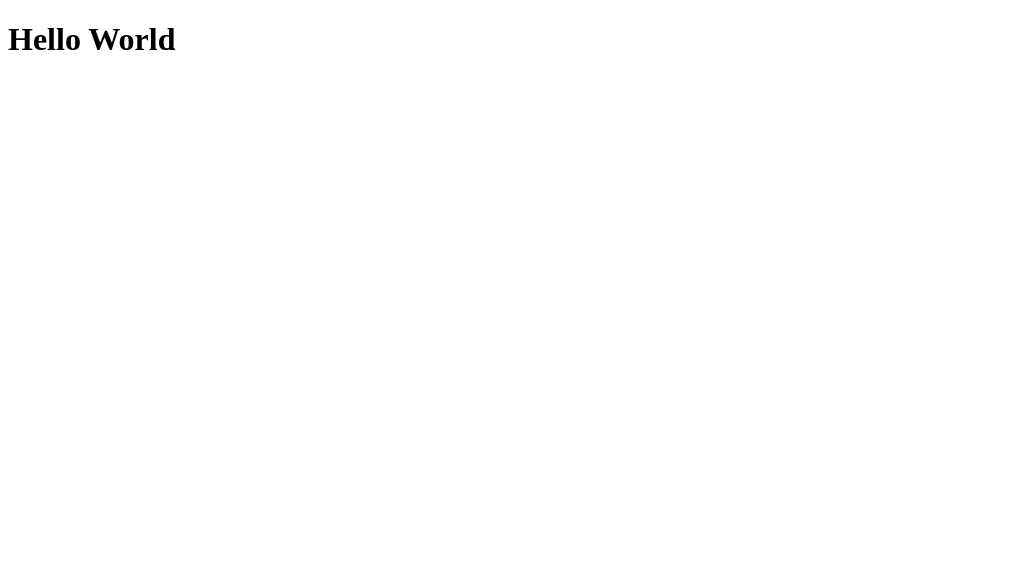
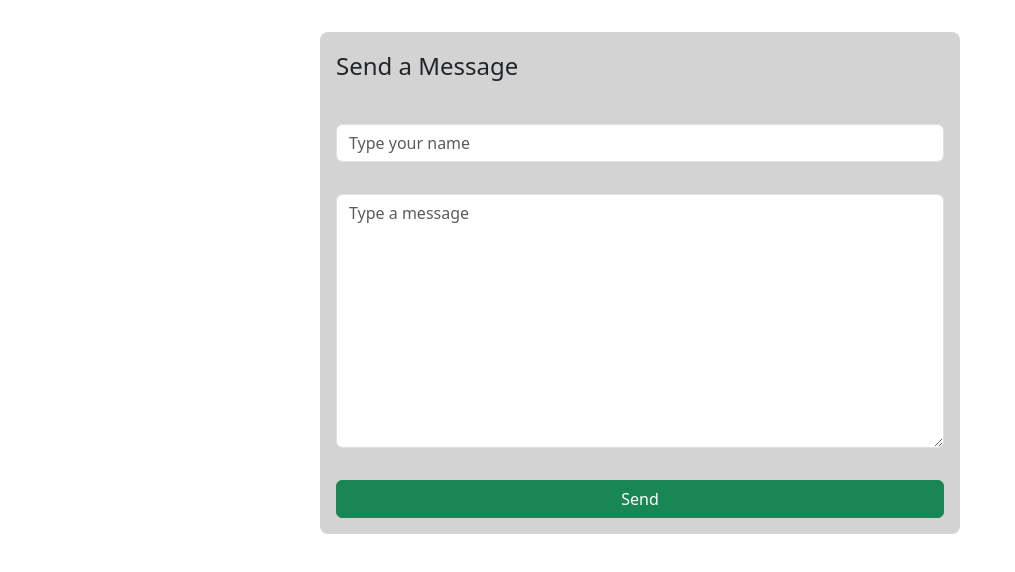
Before and after one commit to KaueSabinoSRV17/ezops-test-kaue-sabino, a website: page src/index.html in a window 1280 px wide. Shown: the whole page, without its empty margins (0-1015 px from the left). Drawn offline with nearby package versions, Linux system fonts and the light colour scheme.

Commit message:
feat: basic bootstrap ui

```diff
--- a/src/index.html
+++ b/src/index.html
@@ -1,12 +1,30 @@
 <!DOCTYPE html>
 <html lang="en">
+
 <head>
     <meta charset="UTF-8">
     <meta http-equiv="X-UA-Compatible" content="IE=edge">
     <meta name="viewport" content="width=device-width, initial-scale=1.0">
+    <link href="https://cdn.jsdelivr.net/npm/bootstrap@5.3.0-alpha1/dist/css/bootstrap.min.css" rel="stylesheet"
+        integrity="sha384-GLhlTQ8iRABdZLl6O3oVMWSktQOp6b7In1Zl3/Jr59b6EGGoI1aFkw7cmDA6j6gD" crossorigin="anonymous">
+    <script src="https://cdn.jsdelivr.net/npm/bootstrap@5.3.0-alpha1/dist/js/bootstrap.bundle.min.js"
+        integrity="sha384-w76AqPfDkMBDXo30jS1Sgez6pr3x5MlQ1ZAGC+nuZB+EYdgRZgiwxhTBTkF7CXvN"
+        crossorigin="anonymous"></script>
+    <link rel="stylesheet" href="styles.css">
     <title>Chat App</title>
 </head>
+
 <body>
-   <h1>Hello World</h1>
+    <section id="messages">
+    </section>
+
+    <form>
+        <legend>Send a Message</legend>
+        <input type="text" placeholder="Type your name" name="name" class="form-control">
+        <textarea name="message" placeholder="Type a message" id="message" cols="30" rows="10" class="form-control"></textarea>
+        <button class="btn btn-success">Send</button>
+    </form>
+
 </body>
+
 </html>
--- /dev/null
+++ b/src/styles.css
@@ -0,0 +1,20 @@
+* {
+    margin: 0;
+    padding: 0;
+}
+
+form {
+    display: flex;
+    flex-direction: column;
+    gap: 2rem;
+    width: 50%;
+    margin-inline: auto;
+    margin-top: 2rem;
+    padding: 1rem;
+    border-radius: .5rem;
+    background-color: lightgray;
+}
+
+button, input, textarea {
+    border-radius: .5rem;
+}
```
